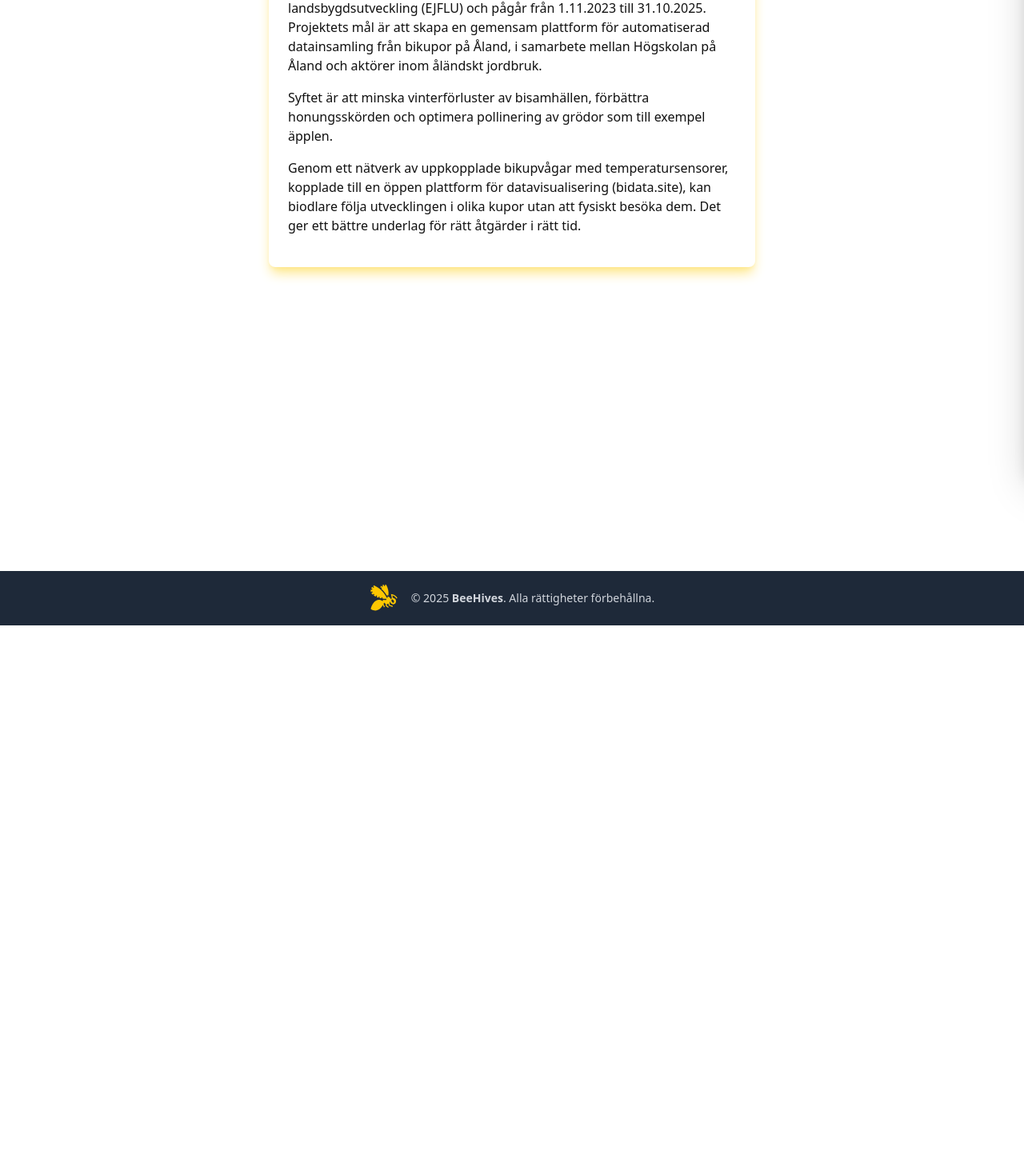
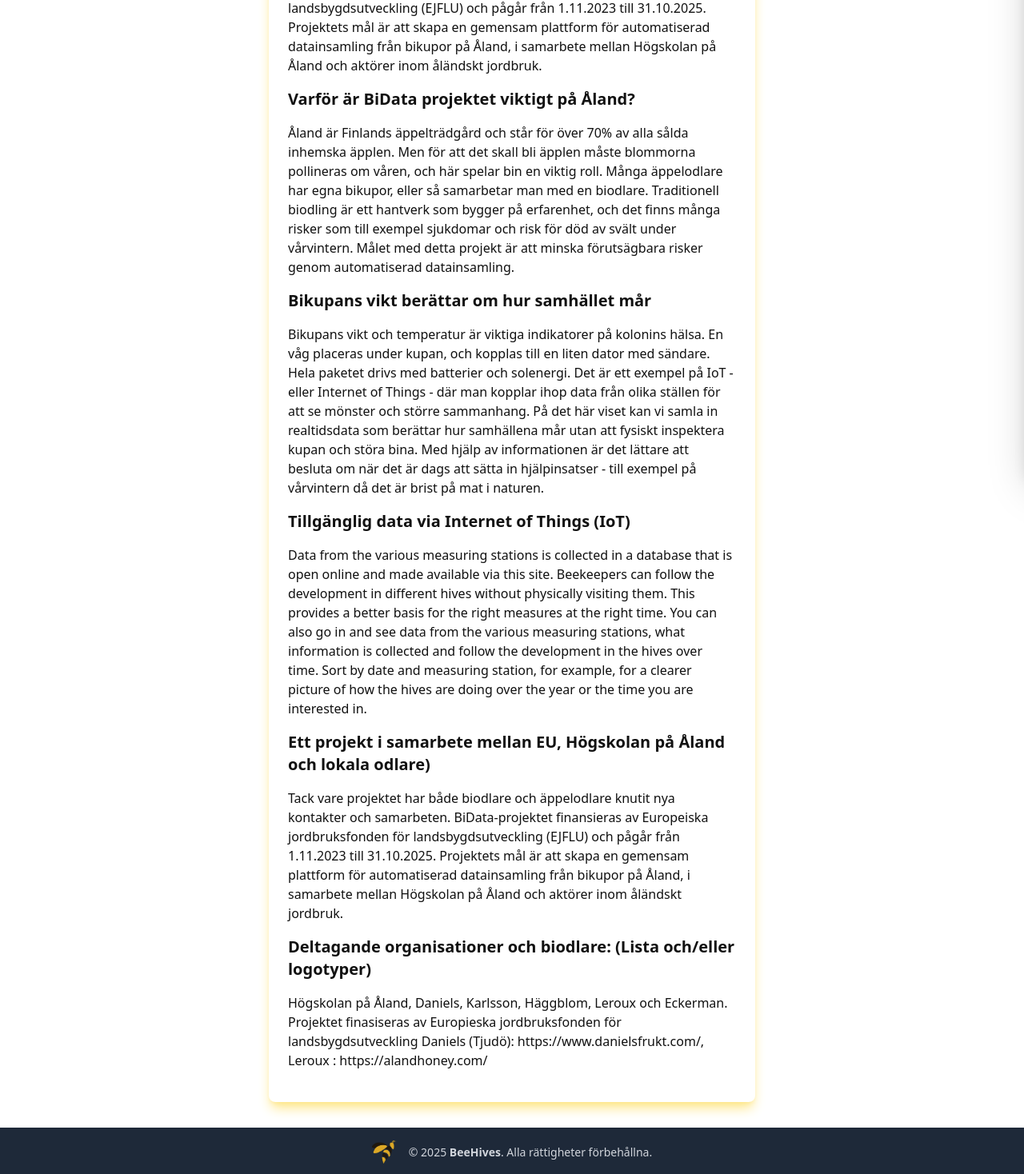
Before and after one commit to radu-bordea/NEXTjs-BeeHives-Project, a Next.js app: page / in a window 1280 px wide. Shown: the part 207-1675 px from the top of the page at 80% size. Before the commit the page ends 989 px from the top, so only its background shows below. Built offline with nearby package versions, Linux system fonts and the light colour scheme; no server answers.

Commit message:
change text for main page and change to right logos

```diff
--- a/app/components/Footer.jsx
+++ b/app/components/Footer.jsx
@@ -3,19 +3,26 @@
 import React from "react";
 import { GiBee } from "react-icons/gi";
 import { useLang } from "./LanguageProvider";
+import Image from "next/image";
+import barabi from "@/public/assets/images/barabi.png";
 
 const Footer = () => {
   const currentYear = new Date().getFullYear();
   const { t } = useLang();
 
   return (
-    <footer className="bg-gray-800 text-gray-300 py-4 mt-12">
+    <footer className="bg-gray-800 text-gray-300 py-4">
       <div className="container mx-auto flex items-center justify-center space-x-4">
-        <GiBee className="text-yellow-400 text-4xl" />
+        <Image
+          src={barabi}
+          alt="BiData logo"
+          width={30}
+          height={30}
+          className="object-contain"
+        />
 
         <p className="text-sm text-center">
-          © {currentYear}{" "}
-          <span className="font-semibold">BeeHives</span>.{" "}
+          © {currentYear} <span className="font-semibold">BeeHives</span>.{" "}
           {t("footer.rights")}
         </p>
       </div>
--- a/app/layout.jsx
+++ b/app/layout.jsx
@@ -31,15 +31,19 @@ export default function MainLayout({ children }) {
         <ThemeScript />
       </head>
 
+      {/* 💡 Full height flex container */}
       <body className="flex flex-col min-h-screen overflow-x-hidden bg-[color:var(--background)] text-[color:var(--foreground)]">
         <LanguageProvider>
           <AuthProvider>
             <Navbar />
 
-            {/* this now uses t() and translated sections */}
-            <ManualWrapper />
+            {/* 💡 This ensures the middle content area expands */}
+            <main className="flex-grow flex flex-col">
+              <ManualWrapper />
+              {children}
+            </main>
 
-            <main className="flex-grow">{children}</main>
+            {/* 💡 Footer always sticks to the bottom */}
             <Footer />
           </AuthProvider>
         </LanguageProvider>
--- a/app/page.js
+++ b/app/page.js
@@ -6,15 +6,37 @@ export default function HomePage() {
   const { t } = useLang();
 
   return (
-    <div className="h-screen flex items-start justify-center p-8 dark:text-gray-500">
+    <div className="flex-1 w-full flex items-start justify-center p-8 dark:text-gray-500">
       <div className="md:w-1/2 p-2 md:p-6 shadow-lg shadow-amber-200 rounded-lg">
         <h1 className="text-2xl md:text-3xl font-bold mb-4">
-          {t("about.title")}
+          {t("about.title1")}
         </h1>
+        <p className="mb-2 md:mb-4">{t("about.p1")}</p>
 
-        <p className="mb-2 md:mb-4">{t("about.p1")}</p>
+        <h1 className="text-2xl md:text-xl font-bold mb-4">
+          {t("about.title2")}
+        </h1>
         <p className="mb-2 md:mb-4">{t("about.p2")}</p>
+
+        <h1 className="text-2xl md:text-xl font-bold mb-4">
+          {t("about.title3")}
+        </h1>
         <p className="mb-2 md:mb-4">{t("about.p3")}</p>
+
+        <h1 className="text-2xl md:text-xl font-bold mb-4">
+          {t("about.title4")}
+        </h1>
+        <p className="mb-2 md:mb-4">{t("about.p4")}</p>
+
+        <h1 className="text-2xl md:text-xl font-bold mb-4">
+          {t("about.title5")}
+        </h1>
+        <p className="mb-2 md:mb-4">{t("about.p5")}</p>
+
+        <h1 className="text-2xl md:text-xl font-bold mb-4">
+          {t("about.title6")}
+        </h1>
+        <p className="mb-2 md:mb-4">{t("about.p6")}</p>
       </div>
     </div>
   );
--- a/app/scales/page.jsx
+++ b/app/scales/page.jsx
@@ -9,6 +9,8 @@ import Table from "../components/Table";
 import getPageRange from "@/utils/paginationRange";
 import { useSession } from "next-auth/react";
 import { useLang } from "../components/LanguageProvider";
+import Image from "next/image";
+import bidata from "@/public/assets/images/bidata.png";
 
 export default function ScalesPage() {
   const { t } = useLang();
@@ -244,15 +246,25 @@ export default function ScalesPage() {
     );
 
   const resLabel =
-    selectedResolution === "hourly"
-      ? t("scale.hourly")
-      : t("scale.daily");
+    selectedResolution === "hourly" ? t("scale.hourly") : t("scale.daily");
 
   return (
     <div className="relative p-6">
       {syncing && <Spinner />}
 
-      <h1 className="text-2xl font-bold mb-4">🐝 {t("scalesPage.title")}</h1>
+      <h1 className="text-2xl font-bold mb-4">
+        {" "}
+        <div className="py-4">
+          <Image
+            src={bidata}
+            alt="BiData logo"
+            width={100}
+            height={100}
+            className="object-contain"
+          />
+        </div>{" "}
+        {t("scalesPage.title")}
+      </h1>
 
       {/* Sync button (admin only) */}
       {status === "authenticated" && session?.user?.isAdmin && (
--- a/locales/sv.json
+++ b/locales/sv.json
@@ -1,8 +1,21 @@
 {
-  "about.title": "Om BiData-projektet",
+  "about.title1": "Välkommen till BiData-projektet!",
   "about.p1": "BiData-projektet finansieras av Europeiska jordbruksfonden för landsbygdsutveckling (EJFLU) och pågår från 1.11.2023 till 31.10.2025. Projektets mål är att skapa en gemensam plattform för automatiserad datainsamling från bikupor på Åland, i samarbete mellan Högskolan på Åland och aktörer inom åländskt jordbruk.",
-  "about.p2": "Syftet är att minska vinterförluster av bisamhällen, förbättra honungsskörden och optimera pollinering av grödor som till exempel äpplen.",
-  "about.p3": "Genom ett nätverk av uppkopplade bikupvågar med temperatursensorer, kopplade till en öppen plattform för datavisualisering (bidata.site), kan biodlare följa utvecklingen i olika kupor utan att fysiskt besöka dem. Det ger ett bättre underlag för rätt åtgärder i rätt tid.",
+
+  "about.title2": "Varför är BiData projektet viktigt på Åland?",
+  "about.p2": "Åland är Finlands äppelträdgård och står för över 70% av alla sålda inhemska äpplen. Men för att det skall bli äpplen måste blommorna pollineras om våren, och här spelar bin en viktig roll. Många äppelodlare har egna bikupor, eller så samarbetar man med en biodlare. Traditionell biodling är ett hantverk som bygger på erfarenhet, och det finns många risker som till exempel sjukdomar och risk för död av svält under vårvintern. Målet med detta projekt är att minska förutsägbara risker genom automatiserad datainsamling.",
+
+  "about.title3": "Bikupans vikt berättar om hur samhället mår",
+  "about.p3": "Bikupans vikt och temperatur är viktiga indikatorer på kolonins hälsa. En våg placeras under kupan, och kopplas till en liten dator med sändare. Hela paketet drivs med batterier och solenergi. Det är ett exempel på IoT - eller Internet of Things - där man kopplar ihop data från olika ställen för att se mönster och större sammanhang. På det här viset kan vi samla in realtidsdata som berättar hur samhällena mår utan att fysiskt inspektera kupan och störa bina. Med hjälp av informationen är det lättare att besluta om när det är dags att sätta in hjälpinsatser - till exempel på vårvintern då det är brist på mat i naturen.",
+
+  "about.title4": "Tillgänglig data via Internet of Things (IoT)",
+  "about.p4": "Data from the various measuring stations is collected in a database that is open online and made available via this site. Beekeepers can follow the development in different hives without physically visiting them. This provides a better basis for the right measures at the right time. You can also go in and see data from the various measuring stations, what information is collected and follow the development in the hives over time. Sort by date and measuring station, for example, for a clearer picture of how the hives are doing over the year or the time you are interested in.",
+
+  "about.title5": "Ett projekt i samarbete mellan EU, Högskolan på Åland och lokala odlare)",
+  "about.p5": "Tack vare projektet har både biodlare och äppelodlare knutit nya kontakter och samarbeten. BiData-projektet finansieras av Europeiska jordbruksfonden för landsbygdsutveckling (EJFLU) och pågår från 1.11.2023 till 31.10.2025. Projektets mål är att skapa en gemensam plattform för automatiserad datainsamling från bikupor på Åland, i samarbete mellan Högskolan på Åland och aktörer inom åländskt jordbruk.",
+
+  "about.title6": " Deltagande organisationer och biodlare: (Lista och/eller logotyper)",
+  "about.p6": "Högskolan på Åland, Daniels, Karlsson, Häggblom, Leroux och Eckerman. Projektet finasiseras av Europieska jordbruksfonden för landsbygdsutveckling Daniels (Tjudö): https://www.danielsfrukt.com/, Leroux : https://alandhoney.com/",
 
   "layout.title": "Bikup-projektet",
   "layout.description": "Övervaka utvecklingen i bikuporna",
@@ -231,5 +244,4 @@
   "weightCharts.errors.loadData": "Kunde inte ladda vågdata.",
   "weightCharts.errors.screenshot": "Kunde inte ta skärmdump.",
   "weightCharts.datepicker.choose": "Välj datum"
-
 }
```
Also changed, not shown: locales/en.json (+17 -4 lines).
